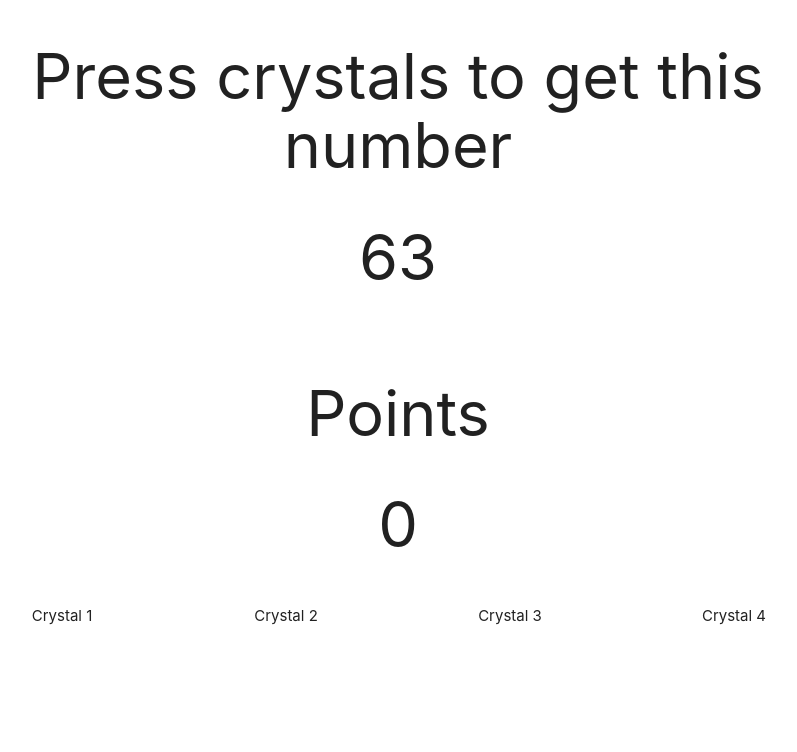
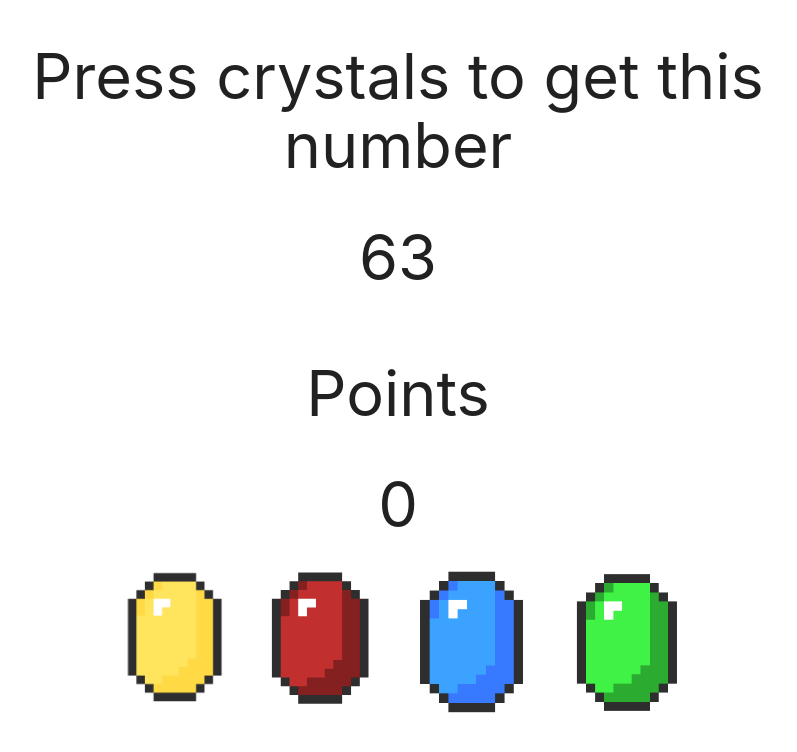
Before and after one commit to xeroneon/unit-4-game, a plain HTML site: page index.html in a window 1280 px wide. Shown: the whole page, without its empty margins (242-1039 px from the left). Drawn offline with nearby package versions, Linux system fonts and the light colour scheme.

Commit message:
added crystal images and drop shadows when you hover over them

```diff
--- a/assets/css/style.css
+++ b/assets/css/style.css
@@ -0,0 +1,10 @@
+img:hover {
+    -webkit-filter: drop-shadow(5px 5px 5px #222);
+    filter: drop-shadow(5px 5px 5px #222);
+    cursor: pointer;
+}
+
+.row {
+    margin-top: 0;
+    margin-bottom: 0;
+}
--- a/index.html
+++ b/index.html
@@ -29,17 +29,17 @@
                     </div>
                 </div>
             <div class="row center">
-                <div class="col s3">
-                    <span id="cry-1">Crystal 1</span>
+                <div class="col s2 offset-s2">
+                    <img src="assets/images/first-stone.png" id="cry-1" class="responsive-img">
                 </div>
-                <div class="col s3">
-                    <span id="cry-2"> Crystal 2</span>
+                <div class="col s2 ">
+                    <img src="assets/images/second-stone.png" id="cry-2" class="responsive-img">
                 </div>
-                <div class="col s3">
-                    <span id="cry-3">Crystal 3</span>
+                <div class="col s2 ">
+                    <img src="assets/images/third-stone.png" id="cry-3" class="responsive-img">
                 </div>
-                <div class="col s3">
-                    <span id="cry-4"> Crystal 4</span>
+                <div class="col s2 ">
+                    <img src="assets/images/fourth-stone.png" id="cry-4" class="responsive-img">
                 </div>
             </div>
         </div>
```
Also changed, not shown: assets/images/Crystal_generic4.png (added), assets/images/first-stone.png (added), assets/images/fourth-stone.png (added), assets/images/second-stone.png (added), assets/images/stones.png (added), assets/images/third-stone.png (added).
